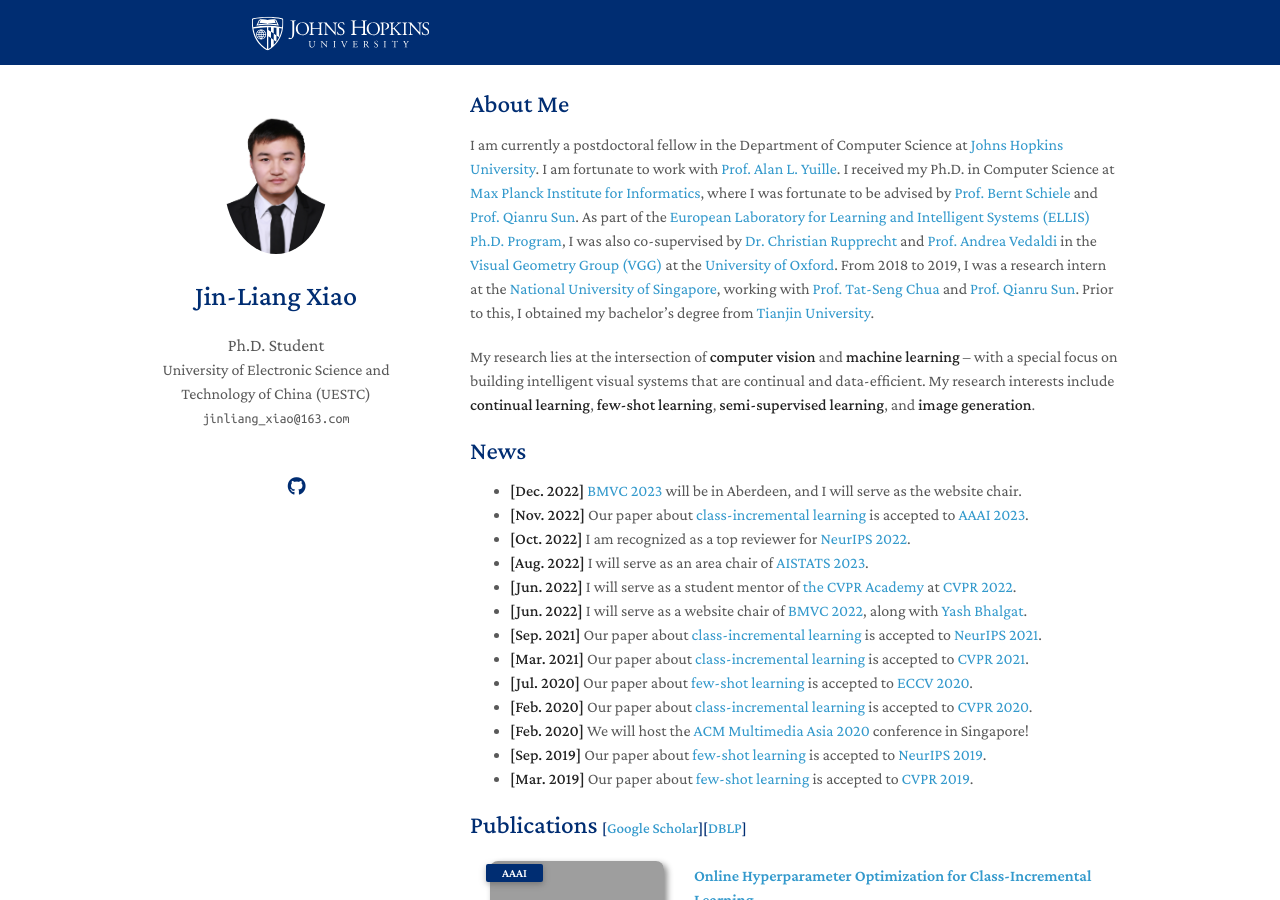
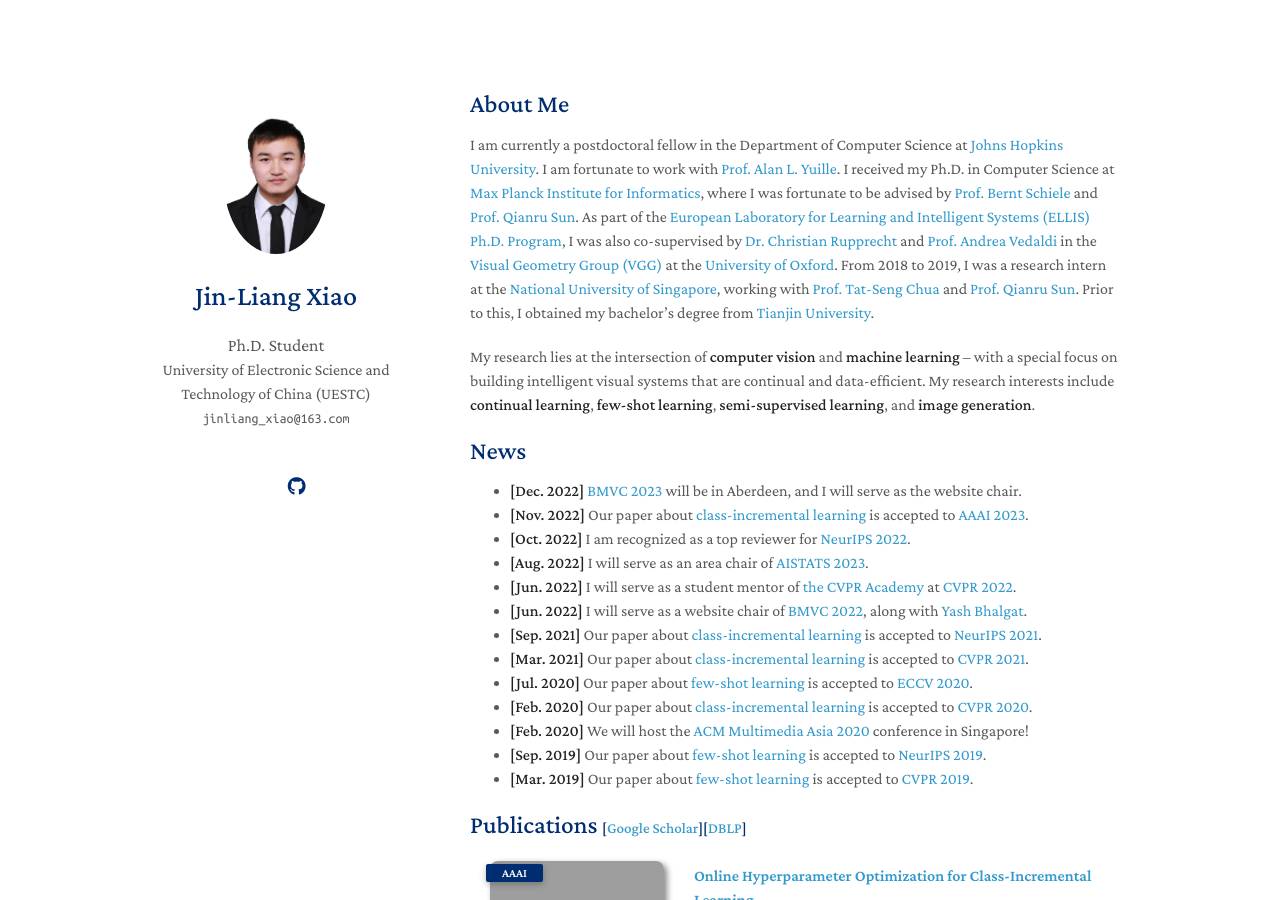
Before and after one commit to Jin-liangXiao/Jin-liangXiao.github.io, a Jekyll site: the page built from index.md, in a window 1280 px wide and 900 px high. Built offline with Jekyll 4.4.1, drawn with Linux system fonts in a browser that asks for light colours; nearby versions of some CDN libraries; comment, search, counter and statistics services are not loaded; a style sheet for code colours, icons or effects is not loaded; our own code applies the rules of GitHub Pages for plain Markdown files; grey boxes are pictures that could not be loaded.

Commit message:
Update _config.yml

```diff
--- a/_config.yml
+++ b/_config.yml
@@ -11,7 +11,7 @@
 description: Jin-Liang Xiao is currently working toward the Ph.D. degree. His research lies in image fusion.
 
 # The option is used to enable the Johns Hopkins template.
-enable_jhu_logo: true
+enable_jhu_logo: false
 
 # The option is used to show the last update time.
 enable_last_update: false
```
